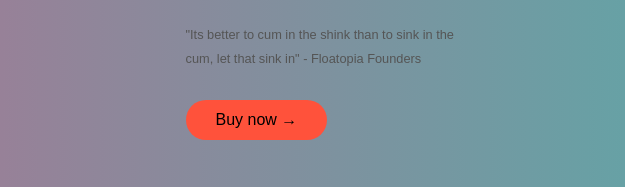
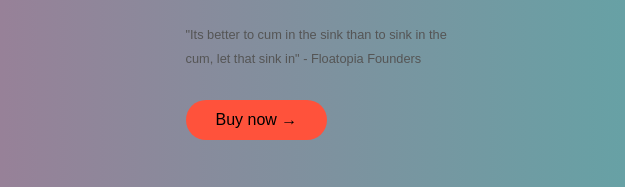
Before and after one commit to B4CKDOO9/Floatopia, a website: page Floatopiaaa/src/floaties.html in a window 1280 px wide. Shown: the part 1549-1736 px from the top of the page, 639-1279 px from the left. Drawn offline with nearby package versions, Linux system fonts and the light colour scheme.

Commit message:
gramar changes

```diff
--- a/Floatopiaaa/src/floaties.html
+++ b/Floatopiaaa/src/floaties.html
@@ -153,7 +153,7 @@
                     <div class="col-2">
                         <p>Exclusively available on Floatopia</p>
                         <h1>Du-nut</h1>
-                        <small>"Its better to cum in the shink than to sink in the cum, let that sink in" -
+                        <small>"Its better to cum in the sink than to sink in the cum, let that sink in" -
                             Floatopia Founders</small><br>
                         <a href="" class="gumb">Buy now &#8594;</a>
                     </div>
```
